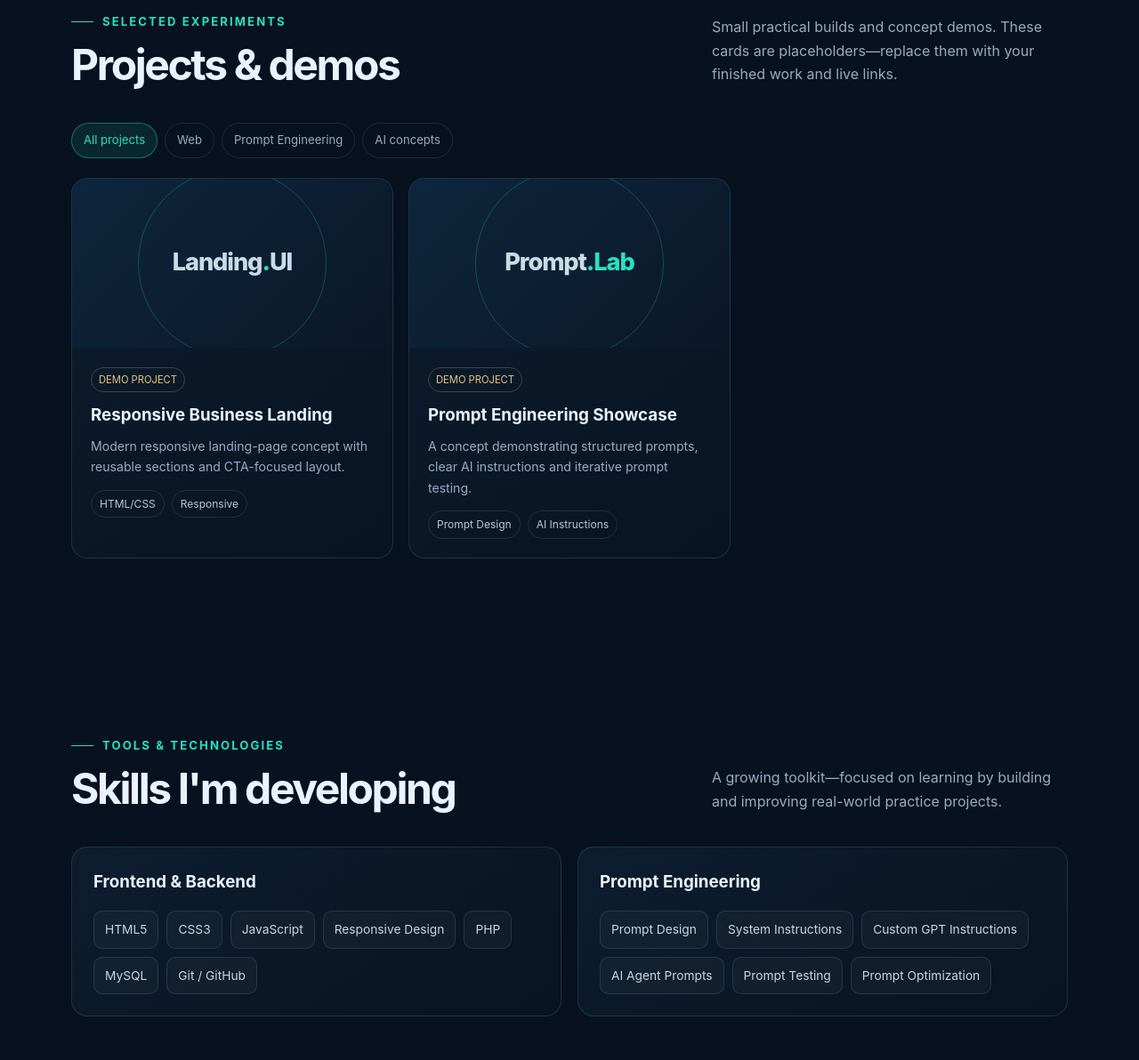
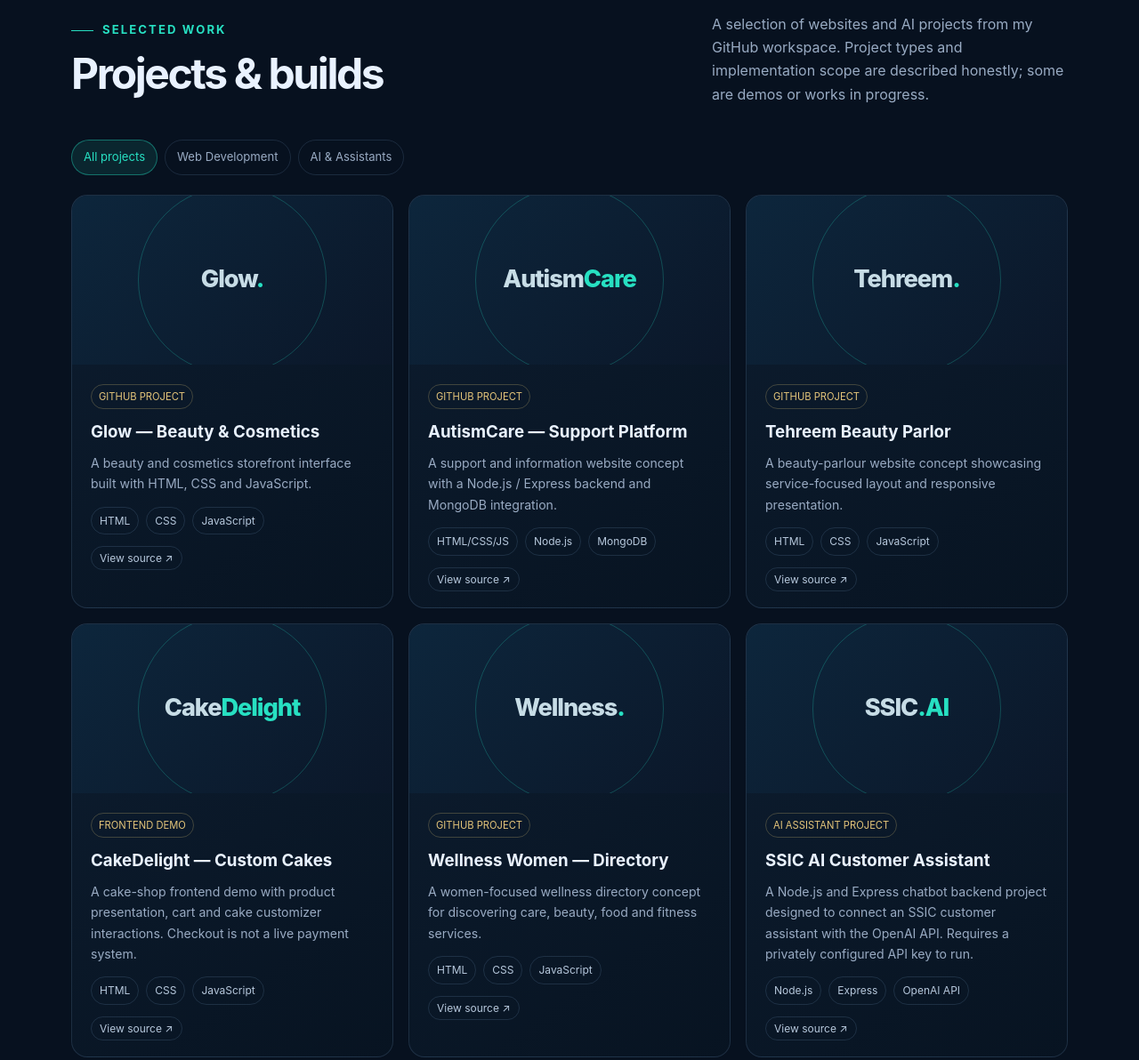
Before and after one commit to huraira2311f-droid/portfolio, a plain HTML site: page index.html in a window 1280 px wide. Shown: the part 1500-2692 px from the top of the page at 89% size. Drawn offline with Linux system fonts and the light colour scheme.

Commit message:
Showcase verified web and AI projects in portfolio

```diff
--- a/index.html
+++ b/index.html
@@ -148,12 +148,41 @@ footer{border-top:1px solid var(--border);padding:28px 0;color:var(--muted);font
 </section>
 
 <section id="projects" class="projects container reveal">
-  <div class="section-head"><div><div class="eyebrow">Selected experiments</div><h2>Projects & demos</h2></div><p>Small practical builds and concept demos. These cards are placeholders—replace them with your finished work and live links.</p></div>
-  <div class="filters"><button class="filter active" data-filter="all">All projects</button><button class="filter" data-filter="web">Web</button><button class="filter" data-filter="prompt">Prompt Engineering</button><button class="filter" data-filter="ai">AI concepts</button></div>
+  <div class="section-head"><div><div class="eyebrow">Selected work</div><h2>Projects & builds</h2></div><p>A selection of websites and AI projects from my GitHub workspace. Project types and implementation scope are described honestly; some are demos or works in progress.</p></div>
+  <div class="filters">
+    <button class="filter active" data-filter="all">All projects</button>
+    <button class="filter" data-filter="web">Web Development</button>
+    <button class="filter" data-filter="ai">AI & Assistants</button>
+  </div>
   <div class="project-grid">
-    <article class="project-card" data-category="web"><div class="project-visual"><div class="visual-label">Landing<span>.</span>UI</div></div><div class="project-content"><span class="project-badge">DEMO PROJECT</span><h3>Responsive Business Landing</h3><p>Modern responsive landing-page concept with reusable sections and CTA-focused layout.</p><div class="tags"><span class="tag">HTML/CSS</span><span class="tag">Responsive</span></div></div></article>
-
-    <article class="project-card" data-category="prompt"><div class="project-visual"><div class="visual-label">Prompt<span>.Lab</span></div></div><div class="project-content"><span class="project-badge">DEMO PROJECT</span><h3>Prompt Engineering Showcase</h3><p>A concept demonstrating structured prompts, clear AI instructions and iterative prompt testing.</p><div class="tags"><span class="tag">Prompt Design</span><span class="tag">AI Instructions</span></div></div></article>
+    <article class="project-card" data-category="web">
+      <div class="project-visual"><div class="visual-label">Glow<span>.</span></div></div>
+      <div class="project-content"><span class="project-badge">GITHUB PROJECT</span><h3>Glow — Beauty & Cosmetics</h3><p>A beauty and cosmetics storefront interface built with HTML, CSS and JavaScript.</p><div class="tags"><span class="tag">HTML</span><span class="tag">CSS</span><span class="tag">JavaScript</span></div><p style="margin-top:14px"><a class="tag" href="https://github.com/huraira2311f-droid/glow" target="_blank" rel="noopener">View source ↗</a></p></div>
+    </article>
+    <article class="project-card" data-category="web">
+      <div class="project-visual"><div class="visual-label">Autism<span>Care</span></div></div>
+      <div class="project-content"><span class="project-badge">GITHUB PROJECT</span><h3>AutismCare — Support Platform</h3><p>A support and information website concept with a Node.js / Express backend and MongoDB integration.</p><div class="tags"><span class="tag">HTML/CSS/JS</span><span class="tag">Node.js</span><span class="tag">MongoDB</span></div><p style="margin-top:14px"><a class="tag" href="https://github.com/huraira2311f-droid/artism" target="_blank" rel="noopener">View source ↗</a></p></div>
+    </article>
+    <article class="project-card" data-category="web">
+      <div class="project-visual"><div class="visual-label">Tehreem<span>.</span></div></div>
+      <div class="project-content"><span class="project-badge">GITHUB PROJECT</span><h3>Tehreem Beauty Parlor</h3><p>A beauty-parlour website concept showcasing service-focused layout and responsive presentation.</p><div class="tags"><span class="tag">HTML</span><span class="tag">CSS</span><span class="tag">JavaScript</span></div><p style="margin-top:14px"><a class="tag" href="https://github.com/huraira2311f-droid/Tehreem" target="_blank" rel="noopener">View source ↗</a></p></div>
+    </article>
+    <article class="project-card" data-category="web">
+      <div class="project-visual"><div class="visual-label">Cake<span>Delight</span></div></div>
+      <div class="project-content"><span class="project-badge">FRONTEND DEMO</span><h3>CakeDelight — Custom Cakes</h3><p>A cake-shop frontend demo with product presentation, cart and cake customizer interactions. Checkout is not a live payment system.</p><div class="tags"><span class="tag">HTML</span><span class="tag">CSS</span><span class="tag">JavaScript</span></div><p style="margin-top:14px"><a class="tag" href="https://github.com/huraira2311f-droid/cake" target="_blank" rel="noopener">View source ↗</a></p></div>
+    </article>
+    <article class="project-card" data-category="web">
+      <div class="project-visual"><div class="visual-label">Wellness<span>.</span></div></div>
+      <div class="project-content"><span class="project-badge">GITHUB PROJECT</span><h3>Wellness Women — Directory</h3><p>A women-focused wellness directory concept for discovering care, beauty, food and fitness services.</p><div class="tags"><span class="tag">HTML</span><span class="tag">CSS</span><span class="tag">JavaScript</span></div><p style="margin-top:14px"><a class="tag" href="https://github.com/huraira2311f-droid/wellness" target="_blank" rel="noopener">View source ↗</a></p></div>
+    </article>
+    <article class="project-card" data-category="ai">
+      <div class="project-visual"><div class="visual-label">SSIC<span>.AI</span></div></div>
+      <div class="project-content"><span class="project-badge">AI ASSISTANT PROJECT</span><h3>SSIC AI Customer Assistant</h3><p>A Node.js and Express chatbot backend project designed to connect an SSIC customer assistant with the OpenAI API. Requires a privately configured API key to run.</p><div class="tags"><span class="tag">Node.js</span><span class="tag">Express</span><span class="tag">OpenAI API</span></div><p style="margin-top:14px"><a class="tag" href="https://github.com/huraira2311f-droid/ai-agent" target="_blank" rel="noopener">View source ↗</a></p></div>
+    </article>
+    <article class="project-card" data-category="ai">
+      <div class="project-visual"><div class="visual-label">Prompt<span>Lab</span></div></div>
+      <div class="project-content"><span class="project-badge">SKILL AREA</span><h3>Prompt Engineering</h3><p>Prompt design, structured system instructions, custom assistant configuration and iterative prompt testing. Individual examples will be added as documented case studies.</p><div class="tags"><span class="tag">Prompt Design</span><span class="tag">System Instructions</span><span class="tag">AI Assistants</span></div></div>
+    </article>
   </div>
 </section>
 
```
